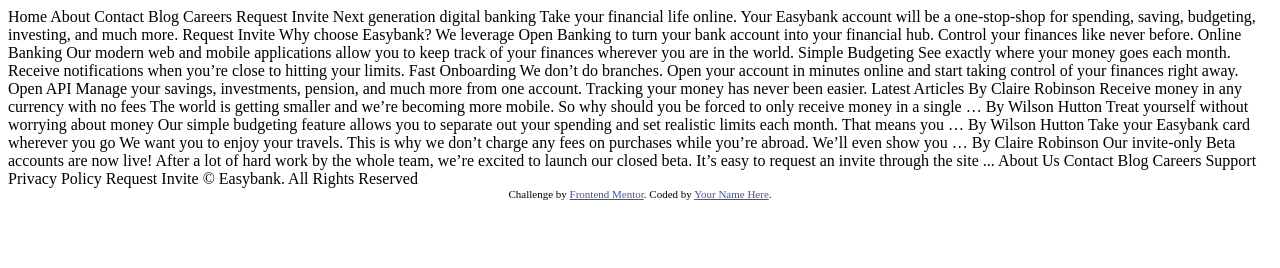
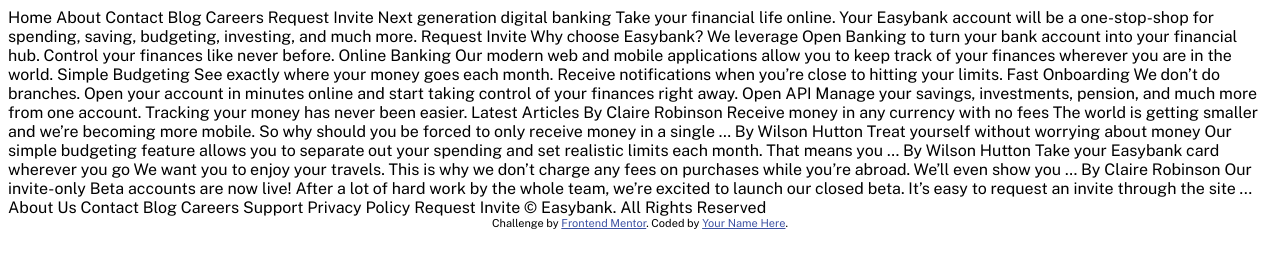
Before and after one commit to abe-m1/easybank-landing-page, a website: page index.html in a window 1280 px wide. Drawn offline with nearby package versions, Linux system fonts and the light colour scheme.

Commit message:
import font

```diff
--- a/scss/main.scss
+++ b/scss/main.scss
@@ -1,3 +1,8 @@
+@import url('https://fonts.googleapis.com/css2?family=Public+Sans:wght@300;400;700&display=swap');
+
+body {
+  font-family: 'Public Sans', sans-serif;
+}
 .attribution {
   font-size: 11px;
   text-align: center;
```
Also changed, not shown: css/style.css.
